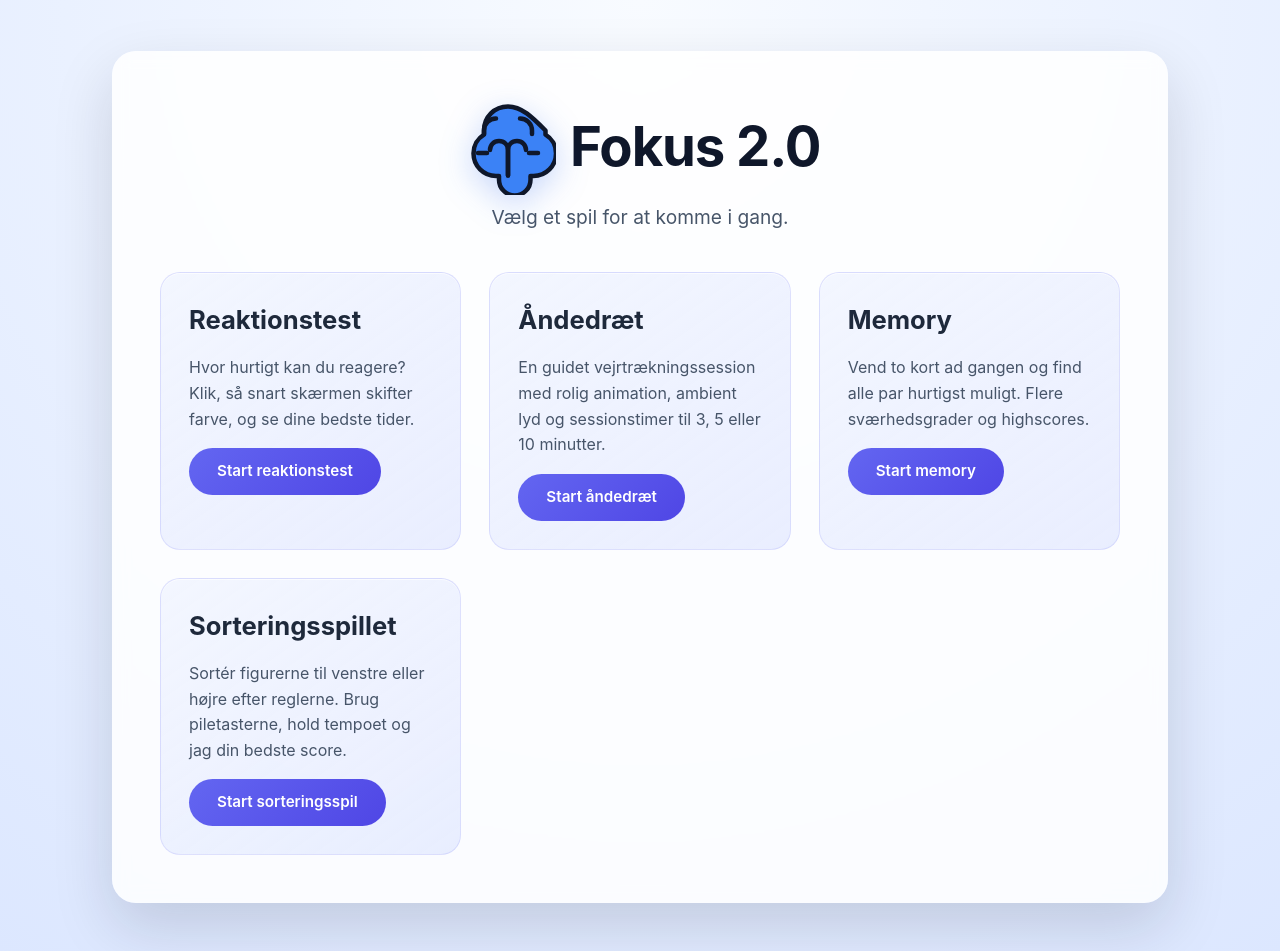
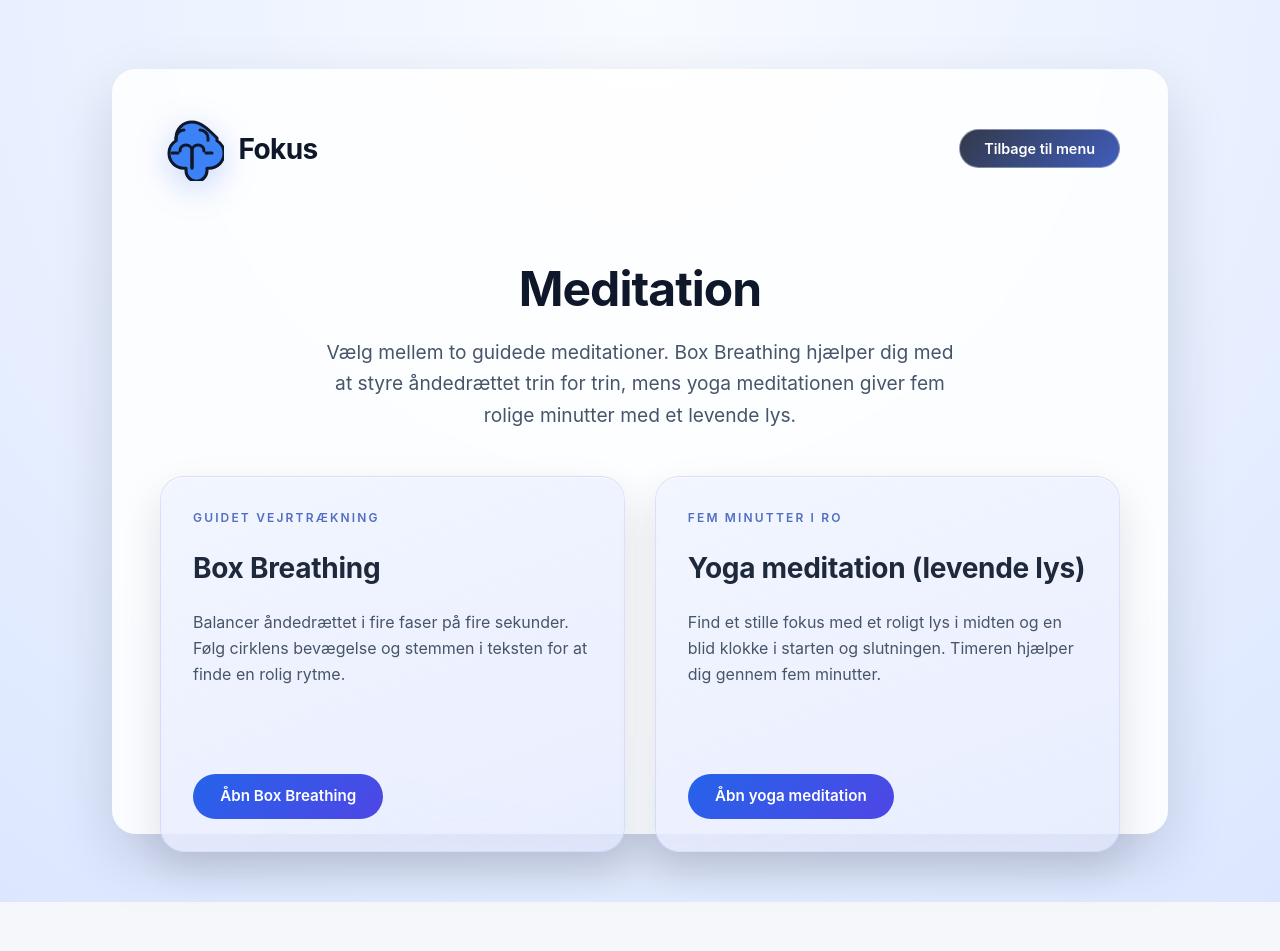
Before and after one commit to konradschantz/Fokus, a React (Vite) app: page /meditation in a window 1280 px wide. Before the commit this address led to /. Shown: the top 951 px of the page. After the commit the page ends 902 px from the top, so only its background shows below. Built offline with nearby package versions, Linux system fonts and the light colour scheme.

Commit message:
Refactor meditation routes

```diff
--- a/src/App.tsx
+++ b/src/App.tsx
@@ -4,7 +4,9 @@ import Home from './screens/Home'
 import MemoryGame from './screens/MemoryGame'
 import ReactionTestScreen from './screens/ReactionTestScreen'
 import SortingGameScreen from './screens/SortingGameScreen'
-import BreathingGameScreen from './screens/BreathingGameScreen'
+import MeditationHubScreen from './screens/MeditationHubScreen'
+import MeditationBoxBreathingScreen from './screens/MeditationBoxBreathingScreen'
+import MeditationYogaCandleScreen from './screens/MeditationYogaCandleScreen'
 
 function AppLayout() {
   return (
@@ -22,7 +24,14 @@ function App() {
         <Route path="memory" element={<MemoryGame />} />
         <Route path="sorting" element={<SortingGameScreen />} />
         <Route path="reaction-test" element={<ReactionTestScreen />} />
-        <Route path="breath" element={<BreathingGameScreen />} />
+        <Route path="meditation">
+          <Route index element={<MeditationHubScreen />} />
+          <Route path="box-breathing" element={<MeditationBoxBreathingScreen />} />
+          <Route path="yoga-candle" element={<MeditationYogaCandleScreen />} />
+        </Route>
+        <Route path="breath" element={<Navigate to="/meditation" replace />} />
+        <Route path="breathing" element={<Navigate to="/meditation" replace />} />
+        <Route path="åndedræt" element={<Navigate to="/meditation" replace />} />
       </Route>
       <Route path="*" element={<Navigate to="/" replace />} />
     </Routes>
--- a/src/components/breath/YogaCandleMeditation.tsx
+++ b/src/components/breath/YogaCandleMeditation.tsx
@@ -40,7 +40,6 @@ export default function YogaCandleMeditation() {
 
     try {
       const audio = new Audio(audioSource)
-      audio.loop = true
       audio.volume = 0.4
       audio.addEventListener(
         'canplaythrough',
@@ -64,12 +63,13 @@ export default function YogaCandleMeditation() {
     }
   }, [])
 
-  const playAudio = useCallback(async () => {
+  const playBell = useCallback(async () => {
     const element = ensureAudio()
     if (!element) {
       return
     }
     try {
+      element.currentTime = 0
       await element.play()
       setAudioAvailable((previous) => (previous ?? true))
     } catch (error) {
@@ -109,12 +109,13 @@ export default function YogaCandleMeditation() {
         stopAnimation()
         pauseAudio()
         setRemainingMs(0)
+        void playBell()
         return
       }
 
       animationFrameRef.current = requestAnimationFrame(step)
     },
-    [pauseAudio, stopAnimation],
+    [pauseAudio, playBell, stopAnimation],
   )
 
   const handleStart = useCallback(() => {
@@ -129,8 +130,8 @@ export default function YogaCandleMeditation() {
     setStatus('running')
     resetAudio()
     animationFrameRef.current = requestAnimationFrame(step)
-    void playAudio()
-  }, [playAudio, resetAudio, status, step, stopAnimation])
+    void playBell()
+  }, [playBell, resetAudio, status, step, stopAnimation])
 
   const handlePauseResume = useCallback(() => {
     if (status === 'idle' || status === 'completed') {
@@ -149,8 +150,7 @@ export default function YogaCandleMeditation() {
     remainingAtStartRef.current = remainingRef.current
     startTimestampRef.current = null
     animationFrameRef.current = requestAnimationFrame(step)
-    void playAudio()
-  }, [pauseAudio, playAudio, status, step, stopAnimation])
+  }, [pauseAudio, status, step, stopAnimation])
 
   const handleReset = useCallback(() => {
     stopAnimation()
@@ -244,7 +244,7 @@ export default function YogaCandleMeditation() {
       </div>
 
       {audioAvailable === false && (
-        <p className="breathing-card__notice">Den stille baggrundslyd kunne ikke indlæses. Meditationen virker uden lyd.</p>
+        <p className="breathing-card__notice">Klokkelyden kunne ikke indlæses. Meditationen virker uden lyd.</p>
       )}
 
       <div className="sr-only" aria-live="polite">
--- a/src/index.css
+++ b/src/index.css
@@ -27,36 +27,110 @@ a {
   border: 0;
 }
 
-.breath-page {
+.meditation-page {
   display: flex;
   flex-direction: column;
   gap: clamp(1.75rem, 4vw, 2.75rem);
 }
 
-.breath-page__header {
+.meditation-page__header {
   text-align: center;
   margin: 0 auto;
   max-width: 640px;
 }
 
-.breath-page__header h1 {
+.meditation-page__header h1 {
   margin: 0;
   font-size: clamp(2.35rem, 5vw, 3rem);
   letter-spacing: -0.02em;
 }
 
-.breath-page__header p {
+.meditation-page__header p {
   margin: 0.75rem 0 0;
   font-size: clamp(1.05rem, 2.6vw, 1.2rem);
   color: #475569;
   line-height: 1.65;
 }
 
-.breath-page__grid {
+.meditation-page__panel {
+  display: flex;
+  justify-content: center;
+}
+
+.meditation-page__panel > * {
+  width: min(100%, 680px);
+}
+
+.meditation-hub__grid {
   display: grid;
-  gap: clamp(1.5rem, 3vw, 2rem);
-  grid-template-columns: repeat(auto-fit, minmax(280px, 1fr));
-  align-items: stretch;
+  gap: clamp(1.35rem, 3vw, 1.85rem);
+  grid-template-columns: repeat(auto-fit, minmax(260px, 1fr));
+}
+
+.meditation-hub-card {
+  background: linear-gradient(160deg, rgba(241, 245, 255, 0.92), rgba(226, 232, 255, 0.75));
+  border-radius: 24px;
+  border: 1px solid rgba(99, 102, 241, 0.15);
+  box-shadow: inset 0 1px 0 rgba(255, 255, 255, 0.65), 0 18px 40px rgba(15, 23, 42, 0.12);
+  padding: clamp(1.5rem, 4vw, 2rem);
+  display: flex;
+  flex-direction: column;
+  gap: clamp(0.85rem, 2.2vw, 1.25rem);
+  min-height: 100%;
+}
+
+.meditation-hub-card__eyebrow {
+  font-size: 0.75rem;
+  font-weight: 600;
+  letter-spacing: 0.18em;
+  text-transform: uppercase;
+  color: rgba(30, 64, 175, 0.75);
+}
+
+.meditation-hub-card h2 {
+  margin: 0;
+  font-size: clamp(1.4rem, 3.2vw, 1.75rem);
+  color: #1e293b;
+  letter-spacing: -0.01em;
+}
+
+.meditation-hub-card p {
+  margin: 0;
+  font-size: 1rem;
+  line-height: 1.65;
+  color: #475569;
+}
+
+.meditation-hub-card__link {
+  align-self: flex-start;
+  margin-top: auto;
+  background: linear-gradient(135deg, #2563eb, #4f46e5);
+  border-radius: 999px;
+  color: #fff;
+  display: inline-flex;
+  font-weight: 600;
+  font-size: 0.95rem;
+  padding: 0.7rem 1.7rem;
+  text-decoration: none;
+  transition: transform 0.2s ease, box-shadow 0.2s ease;
+}
+
+.meditation-hub-card__link:hover {
+  transform: translateY(-1px);
+  box-shadow: 0 18px 32px rgba(37, 99, 235, 0.25);
+}
+
+.meditation-hub-card__link:focus-visible {
+  outline: 3px solid rgba(99, 102, 241, 0.45);
+  outline-offset: 3px;
+}
+
+@media (max-width: 640px) {
+  .meditation-hub-card__link {
+    width: 100%;
+    justify-content: center;
+    text-align: center;
+  }
 }
 
 .breathing-card {
--- a/src/screens/BreathingGameScreen.tsx
+++ /dev/null
@@ -1,30 +0,0 @@
-import { useNavigate } from 'react-router-dom'
-import BrandLogo from '../components/BrandLogo'
-import BoxBreathing from '../components/breath/BoxBreathing'
-import YogaCandleMeditation from '../components/breath/YogaCandleMeditation'
-
-export default function BreathingGameScreen() {
-  const navigate = useNavigate()
-
-  return (
-    <section className="menu breath-page">
-      <div className="menu__top-bar">
-        <BrandLogo size={64} wordmarkSize="1.75rem" />
-        <button type="button" className="menu__back-button" onClick={() => navigate('/')}>Tilbage til menu</button>
-      </div>
-
-      <header className="breath-page__header">
-        <h1>Åndedræt</h1>
-        <p>
-          Find ro i to guidede øvelser. Box Breathing hjælper dig med at balancere rytmen, mens yogaens lysmeditation
-          giver fem minutters stille fokus.
-        </p>
-      </header>
-
-      <div className="breath-page__grid">
-        <BoxBreathing />
-        <YogaCandleMeditation />
-      </div>
-    </section>
-  )
-}
--- a/src/screens/Home.tsx
+++ b/src/screens/Home.tsx
@@ -19,12 +19,12 @@ const games: GameDefinition[] = [
     startLabel: 'Start reaktionstest',
   },
   {
-    id: 'breath',
-    name: 'Åndedræt',
+    id: 'meditation',
+    name: 'Meditation',
     description:
-      'En guidet vejrtrækningssession med rolig animation, ambient lyd og sessionstimer til 3, 5 eller 10 minutter.',
-    path: '/breath',
-    startLabel: 'Start åndedræt',
+      'Fordyb dig i guidede øvelser som Box Breathing og Yoga Meditation med levende lys. Find ro og fokus gennem vejrtrækning og nærvær.',
+    path: '/meditation',
+    startLabel: 'Start meditation',
   },
   {
     id: 'memory',
--- /dev/null
+++ b/src/screens/MeditationBoxBreathingScreen.tsx
@@ -0,0 +1,30 @@
+import { useNavigate } from 'react-router-dom'
+import BrandLogo from '../components/BrandLogo'
+import BoxBreathing from '../components/breath/BoxBreathing'
+
+export default function MeditationBoxBreathingScreen() {
+  const navigate = useNavigate()
+
+  return (
+    <section className="menu meditation-page">
+      <div className="menu__top-bar">
+        <BrandLogo size={64} wordmarkSize="1.75rem" />
+        <button type="button" className="menu__back-button" onClick={() => navigate('/meditation')}>
+          Tilbage til meditation
+        </button>
+      </div>
+
+      <header className="meditation-page__header">
+        <h1>Box Breathing</h1>
+        <p>
+          Guidet 4-4-4-4 vejrtrækning. Justér tempoet, følg cirklen og lad teksten hjælpe dig gennem de fire faser i et roligt
+          tempo.
+        </p>
+      </header>
+
+      <div className="meditation-page__panel">
+        <BoxBreathing />
+      </div>
+    </section>
+  )
+}
--- /dev/null
+++ b/src/screens/MeditationHubScreen.tsx
@@ -0,0 +1,71 @@
+import { Link, useNavigate } from 'react-router-dom'
+import BrandLogo from '../components/BrandLogo'
+
+type MeditationExercise = {
+  id: string
+  title: string
+  eyebrow: string
+  description: string
+  cta: string
+  to: string
+}
+
+const exercises: MeditationExercise[] = [
+  {
+    id: 'box-breathing',
+    title: 'Box Breathing',
+    eyebrow: 'Guidet vejrtrækning',
+    description:
+      'Balancer åndedrættet i fire faser på fire sekunder. Følg cirklens bevægelse og stemmen i teksten for at finde en rolig rytme.',
+    cta: 'Åbn Box Breathing',
+    to: '/meditation/box-breathing',
+  },
+  {
+    id: 'yoga-candle',
+    title: 'Yoga meditation (levende lys)',
+    eyebrow: 'Fem minutter i ro',
+    description:
+      'Find et stille fokus med et roligt lys i midten og en blid klokke i starten og slutningen. Timeren hjælper dig gennem fem minutter.',
+    cta: 'Åbn yoga meditation',
+    to: '/meditation/yoga-candle',
+  },
+]
+
+export default function MeditationHubScreen() {
+  const navigate = useNavigate()
+
+  return (
+    <section className="menu meditation-page">
+      <div className="menu__top-bar">
+        <BrandLogo size={64} wordmarkSize="1.75rem" />
+        <button type="button" className="menu__back-button" onClick={() => navigate('/')}>Tilbage til menu</button>
+      </div>
+
+      <header className="meditation-page__header">
+        <h1>Meditation</h1>
+        <p>
+          Vælg mellem to guidede meditationer. Box Breathing hjælper dig med at styre åndedrættet trin for trin,
+          mens yoga meditationen giver fem rolige minutter med et levende lys.
+        </p>
+      </header>
+
+      <div className="meditation-hub__grid">
+        {exercises.map((exercise) => (
+          <article key={exercise.id} className="meditation-hub-card">
+            <div className="meditation-hub-card__eyebrow">{exercise.eyebrow}</div>
+            <h2 id={`${exercise.id}-title`}>{exercise.title}</h2>
+            <p id={`${exercise.id}-description`}>{exercise.description}</p>
+            <Link
+              to={exercise.to}
+              className="meditation-hub-card__link"
+              aria-labelledby={`${exercise.id}-title`}
+              aria-describedby={`${exercise.id}-description`}
+            >
+              {exercise.cta}
+            </Link>
+          </article>
+        ))}
+      </div>
+    </section>
+  )
+}
--- /dev/null
+++ b/src/screens/MeditationYogaCandleScreen.tsx
@@ -0,0 +1,30 @@
+import { useNavigate } from 'react-router-dom'
+import BrandLogo from '../components/BrandLogo'
+import YogaCandleMeditation from '../components/breath/YogaCandleMeditation'
+
+export default function MeditationYogaCandleScreen() {
+  const navigate = useNavigate()
+
+  return (
+    <section className="menu meditation-page">
+      <div className="menu__top-bar">
+        <BrandLogo size={64} wordmarkSize="1.75rem" />
+        <button type="button" className="menu__back-button" onClick={() => navigate('/meditation')}>
+          Tilbage til meditation
+        </button>
+      </div>
+
+      <header className="meditation-page__header">
+        <h1>Yoga meditation med levende lys</h1>
+        <p>
+          Find et stabilt fokus i fem minutter. Start meditationen, følg timeren og lad den blide klokke guide dig ind og ud af
+          øvelsen.
+        </p>
+      </header>
+
+      <div className="meditation-page__panel">
+        <YogaCandleMeditation />
+      </div>
+    </section>
+  )
+}
```
